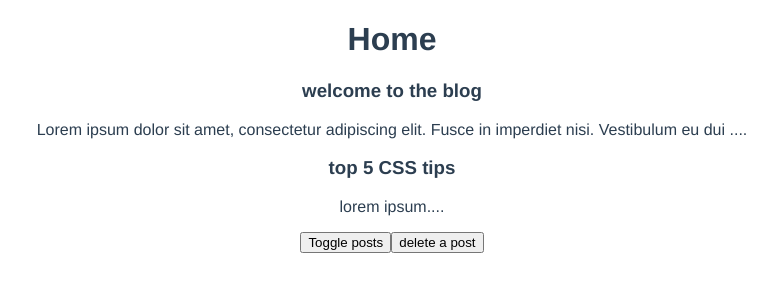
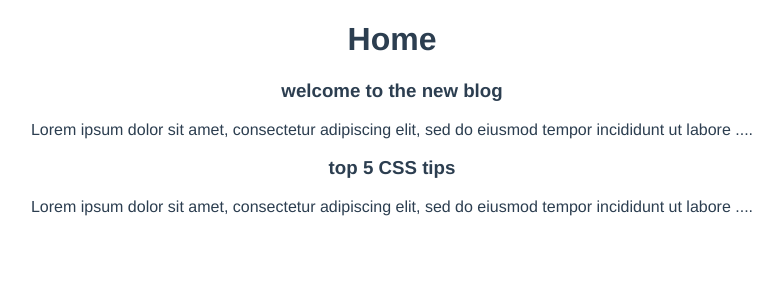
Before and after one commit to alexrem1/Vue3Firebase, a Vue app in the folder Async_Code(Composition_API)/dojo-blog/: page / in a window 1280 px wide. Shown: the top 300 px of the page, without its empty margins (248-1031 px from the left). Built offline with nearby package versions, Linux system fonts and the light colour scheme; data requests are answered from the project's data file.

Commit message:
Fetching data in the setup function

```diff
--- /dev/null
+++ b/Async_Code(Composition_API)/dojo-blog/data/db.json
@@ -0,0 +1,16 @@
+{
+  "posts": [
+    {
+      "id": 1,
+      "title": "welcome to the new blog",
+      "body": "Lorem ipsum dolor sit amet, consectetur adipiscing elit, sed do eiusmod tempor incididunt ut labore et dolore magna aliqua.",
+      "tags": ["webdev", "coding", "news"]
+    },
+    {
+      "id": 2,
+      "title": "top 5 CSS tips",
+      "body": "Lorem ipsum dolor sit amet, consectetur adipiscing elit, sed do eiusmod tempor incididunt ut labore et dolore magna aliqua.",
+      "tags": ["css", "webdev", "coding"]
+    }
+  ]
+}
--- a/Async_Code(Composition_API)/dojo-blog/src/views/Home.vue
+++ b/Async_Code(Composition_API)/dojo-blog/src/views/Home.vue
@@ -1,11 +1,11 @@
 <template>
   <div class="home">
     <h1>Home</h1>
-    <PostList :posts="posts" v-if="showPosts" />
-    <button @click="showPosts = !showPosts">Toggle posts</button>
-    <!--onUnmounted -->
-    <button @click="posts.pop()">delete a post</button>
-    <!--onUpdated -->
+    <div v-if="error">{{ error }}</div>
+    <div v-if="posts.length">
+      <PostList :posts="posts" />
+    </div>
+    <div v-else>Loading...</div>
   </div>
 </template>
 
@@ -18,19 +18,27 @@
   name: "Home",
   components: { PostList },
   setup() {
-    const posts = ref([
-      {
-        title: "welcome to the blog",
-        body:
-          "Lorem ipsum dolor sit amet, consectetur adipiscing elit. Fusce in imperdiet nisi. Vestibulum eu dui dictum, ornare est non, dignissim dui. Donec at ex nulla. Aenean sem tortor, bibendum ac accumsan vel, elementum vel turpis. Nam auctor egestas pulvinar. Aenean placerat finibus finibus. Praesent dictum velit at purus aliquam, sit amet mattis est molestie. Duis a nulla et mauris luctus feugiat nec cursus odio. Nam elementum vitae est eu porttitor. Nulla vestibulum gravida magna eu ultricies. Nunc posuere tincidunt pellentesque. Sed id condimentum nisl, ultricies viverra orci. Fusce sit amet massa ut nibh feugiat elementum ac id est.",
-        id: 1,
-      },
-      { title: "top 5 CSS tips", body: "lorem ipsum", id: 2 },
-    ]);
+    const posts = ref([]);
+    const error = ref(null);
 
-    const showPosts = ref(true);
+    const load = async () => {
+      try {
+        let data = await fetch("http://localhost:3000/posts");
 
-    return { posts, showPosts };
+        if (!data.ok) {
+          throw Error("no data available");
+        }
+
+        posts.value = await data.json();
+      } catch (err) {
+        error.value = err.message;
+        console.log(error.value);
+      }
+    };
+
+    load();
+
+    return { posts, error };
   },
 };
 </script>
```
